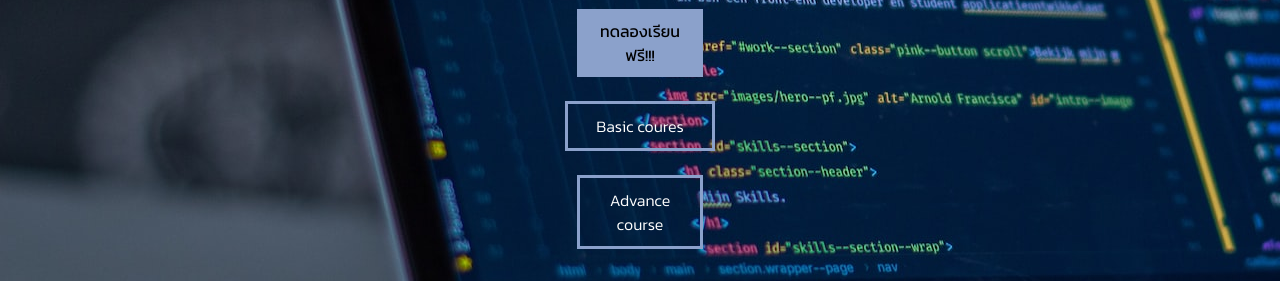
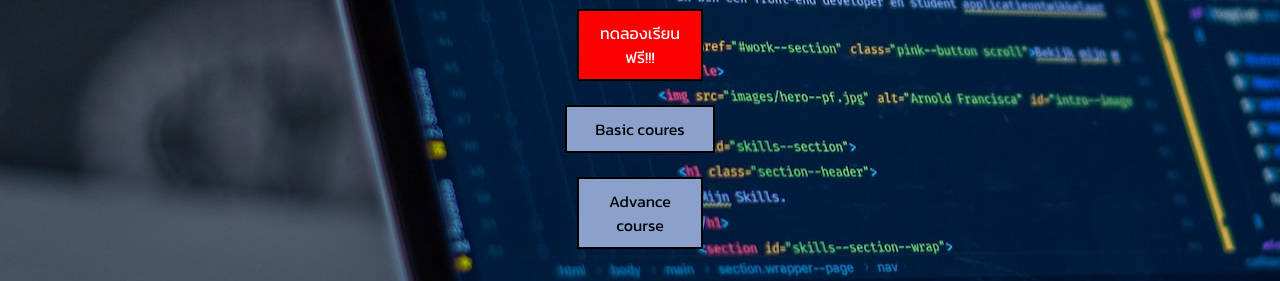
Before and after one commit to BenyapaKar/cs369Group4, a plain HTML site: page index.html in a window 1280 px wide. Shown: the part 725-1006 px from the top of the page. Drawn offline with Linux system fonts and the light colour scheme.

Commit message:
fix color

```diff
--- a/style.css
+++ b/style.css
@@ -115,12 +115,12 @@ header{
 }
 
 .join {
-  background-color: #8ba1cb;
-  color: white;
+  background-color: #fc0000;
+  color: white !important;
   padding: 10px 20px;
   text-decoration: none;
   font-weight: 400 !important;
-
+  border: 2px solid black;
 }
 
 .join:hover {
@@ -128,11 +128,12 @@ header{
 }
 
 .basic {
-  background-color: transparent;
-  color: white !important;
-  border: 3px solid #8ba1cb;
+  background-color: #8ba1cb;
+  color: black !important;
+  border: 2px solid black;
   padding: 10px 20px;
   text-decoration: none;
+  font-weight: 400 !important;
 }
 
 .basic:hover {
@@ -140,11 +141,12 @@ header{
 }
 
 .extra {
-  background-color: transparent;
-  border: 3px solid #8ba1cb;
-  color: white !important;
+  background-color: #8ba1cb;
+  border: 2px solid black;
+  color: black !important;
   padding: 10px 20px;
   text-decoration: none;
+  font-weight: 400 !important;
 }
 
 .extra:hover {
```
